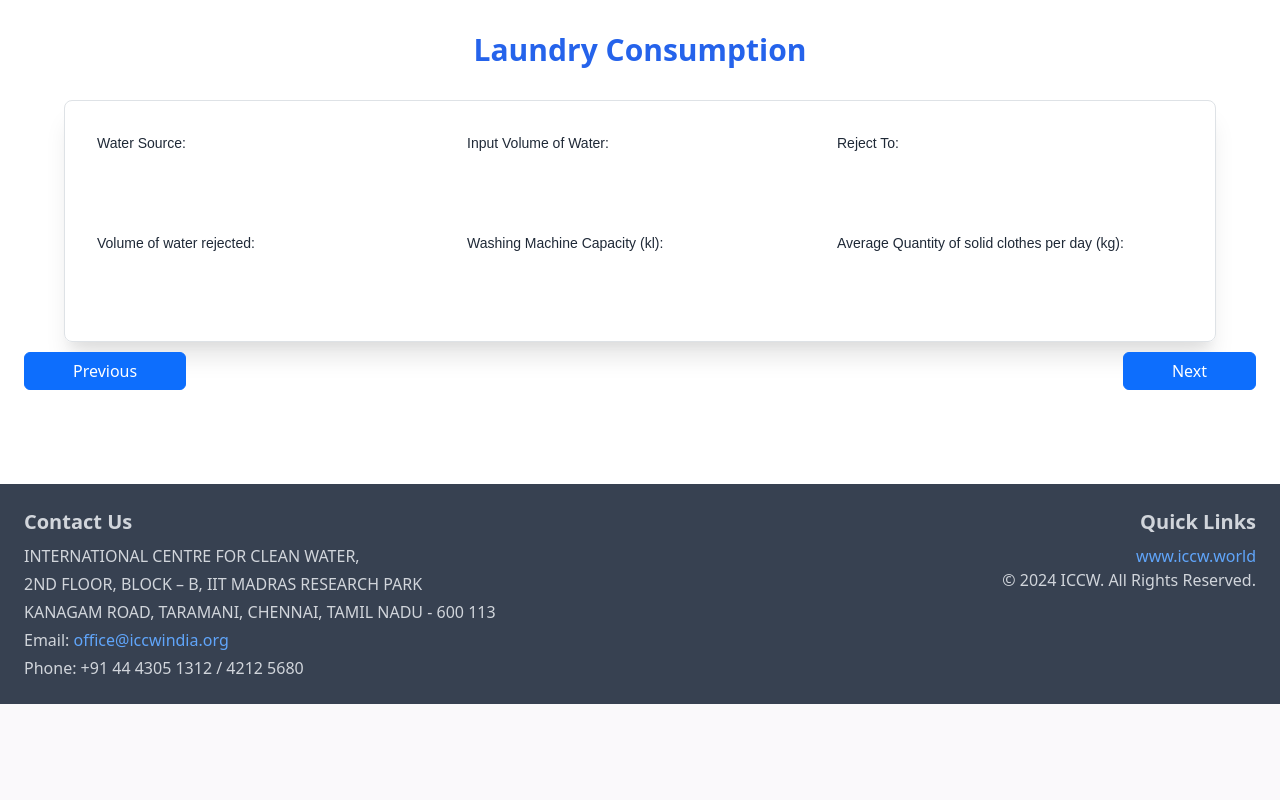
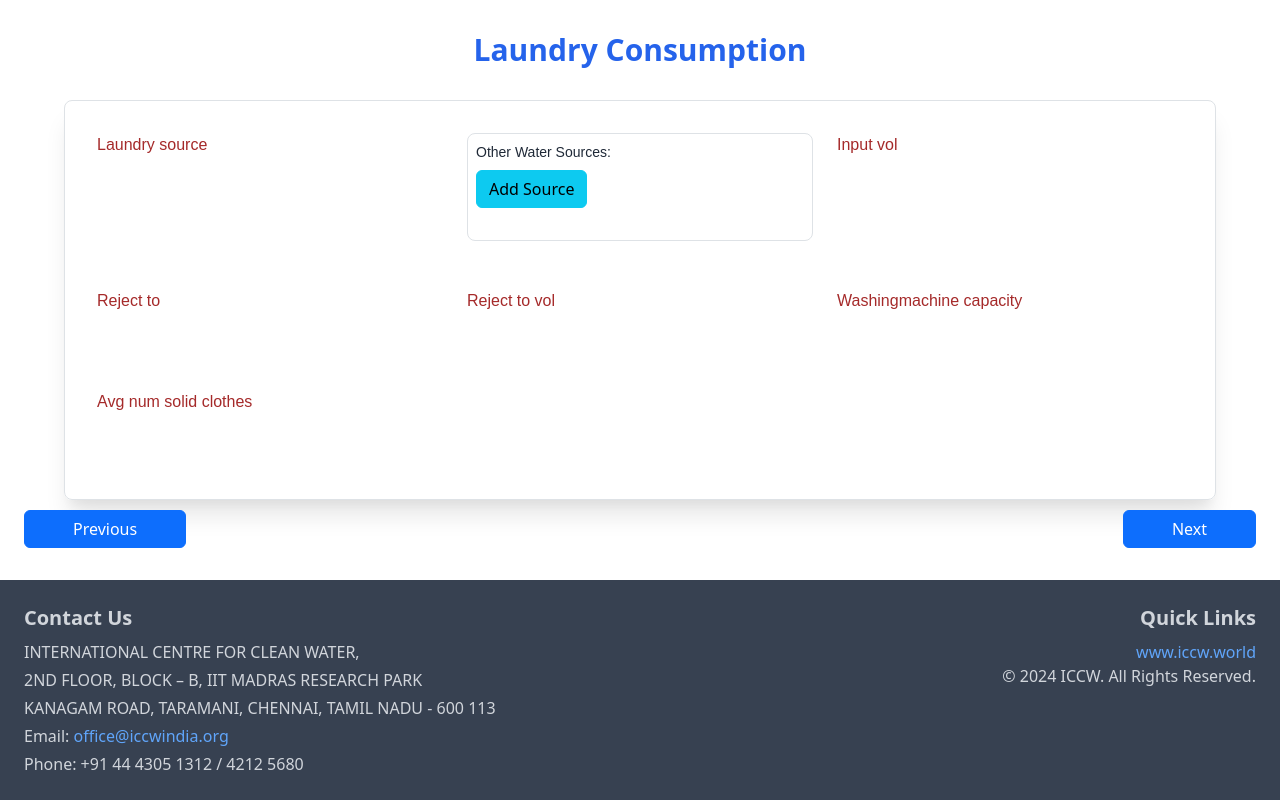
Before and after one commit to datascienceiccw/Digital_water_audit, a Django app: template templates/LaundryConsumption.html in a window 1280 px wide. Shown: the part 96-896 px from the top of the page. Before the commit the page ends 800 px from the top, so only its background shows below. Run offline with Django 4.2, Linux system fonts and the light colour scheme; the template is opened without the code that fills it, so the values that code supplies are empty, except form fields; a user stored in the database is signed in; tables that the repository leaves empty hold one stand-in row (values such as "Sample post"); form fields are guessed from the names that the template uses; parts of the project's set-up code (start-up, migrations or seed data) failed here and were passed over; some libraries are stand-ins or nearby versions.

Commit message:
add multi-select functionality for water sources

```diff
--- a/templates/LaundryConsumption.html
+++ b/templates/LaundryConsumption.html
@@ -17,28 +17,42 @@
     {% else %}
         <fieldset class="max-w-6xl mx-auto bg-white p-8 rounded-lg shadow-xl border border-gray-200  form-container grid grid-cols-1 md:grid-cols-3 gap-4">
     {% endif %}
+    {% if not details %}
         <div class="mb-6">
-            <label for="{{ form.laundry_source.id_for_label }}" class="block text-sm font-medium text-gray-800 mb-2">
-                Water Source:
-            </label>
+            {{ form.laundry_source.label_tag }}
             {{ form.laundry_source }}
             {% if form.laundry_source.errors %}
                 <p class="text-red-600 text-xs italic mt-1">{{ form.laundry_source.errors.as_text }}</p>
             {% endif %}
         </div>
+        <div id="other-sources-container" class="mb-6 border border-gray-300 p-2 rounded-lg">
+            <label for="other_sources" class="block text-sm font-medium text-gray-800 mb-2">
+                Other Water Sources:
+            </label>
+            <button type="button" id="add-source" class="btn btn-info mb-4">Add Source</button>
+            <div id="dynamic-source-fields"></div>
+        </div>
+    {% else %}
         <div class="mb-6">
-            <label for="{{ form.input_vol.id_for_label }}" class="block text-sm font-medium text-gray-800 mb-2">
-                Input Volume of Water:
-            </label>
+            <h3 class="text-lg font-semibold text-gray-800 mb-2">Water Sources</h3>
+            <div class="bg-white shadow rounded-lg p-4">
+                {% for source in sources %}
+                    <div class="py-2 px-4 border-b border-gray-200">
+                        <p class="text-gray-800">{{ source.name }}</p> <!-- assuming 'name' is a field on the source object -->
+                    </div>
+                {% endfor %}
+            </div>
+        </div>
+    {% endif %}
+        <div class="mb-6">
+            {{ form.input_vol.label_tag }}
             {{ form.input_vol }}
             {% if form.input_vol.errors %}
                 <p class="text-red-600 text-xs italic mt-1">{{ form.input_vol.errors.as_text }}</p>
             {% endif %}
         </div>
         <div class="mb-6">
-            <label for="{{ form.reject_to.id_for_label }}" class="block text-sm font-medium text-gray-800 mb-2">
-                Reject To:
-            </label>
+            {{ form.reject_to.label_tag }}
             {{ form.reject_to }}
             {% if form.reject_to.errors %}
                 <p class="text-red-600 text-xs italic mt-1">{{ form.reject_to.errors.as_text }}</p>
@@ -46,27 +60,21 @@
         </div>
 
         <div class="mb-6">
-            <label for="{{ form.reject_to_vol.id_for_label }}" class="block text-sm font-medium text-gray-800 mb-2">
-                Volume of water rejected:
-            </label>
+            {{ form.reject_to_vol.label_tag }}
             {{ form.reject_to_vol }}
             {% if form.reject_to_vol.errors %}
                 <p class="text-red-600 text-xs italic mt-1">{{ form.reject_to_vol.errors.as_text }}</p>
             {% endif %}
         </div>
         <div class="mb-6">
-            <label for="{{ form.washingmachine_capacity.id_for_label }}" class="block text-sm font-medium text-gray-800 mb-2">
-                Washing Machine Capacity (kl):
-            </label>
+            {{ form.washingmachine_capacity.label_tag }}
             {{ form.washingmachine_capacity }}
             {% if form.washingmachine_capacity.errors %}
                 <p class="text-red-600 text-xs italic mt-1">{{ form.washingmachine_capacity.errors.as_text }}</p>
             {% endif %}
         </div>
         <div class="mb-6">
-            <label for="{{ form.avg_num_solid_clothes.id_for_label }}" class="block text-sm font-medium text-gray-800 mb-2">
-                Average Quantity of solid clothes per day (kg):
-            </label>
+            {{ form.avg_num_solid_clothes.label_tag }}
             {{ form.avg_num_solid_clothes }}
             {% if form.avg_num_solid_clothes.errors %}
                 <p class="text-red-600 text-xs italic mt-1">{{ form.avg_num_solid_clothes.errors.as_text }}</p>
@@ -89,22 +97,20 @@
 </div>
 
 <script>
-document.addEventListener('DOMContentLoaded', function() {
-    const sourceNameField = document.querySelector('#{{ form.laundry_source.id_for_label }}');
-    const otherSourceContainer = document.querySelector('.other-source');
+    document.addEventListener('DOMContentLoaded', function() {
+        const addSourceButton = document.getElementById('add-source');
+        const dynamicSourceFields = document.getElementById('dynamic-source-fields');
 
-    sourceNameField.addEventListener('change', function() {
-        otherSourceContainer.classList.toggle('hidden', sourceNameField.value !== '9');
+        addSourceButton.addEventListener('click', function() {
+            const newInput = document.createElement('input');
+            newInput.setAttribute('type', 'text');
+            newInput.setAttribute('name', 'other_sources');
+            newInput.setAttribute('placeholder', 'Enter other source name');
+            newInput.classList.add('block', 'w-full', 'px-3', 'py-2', 'border', 'rounded-md');
+
+            dynamicSourceFields.appendChild(newInput);
+        });
     });
-
-    const hotWaterField = document.querySelector('#{{ form.hot_water.id_for_label }}');
-    const hotWaterContainer = document.querySelector('.hot-water-qty');
-
-    hotWaterField.addEventListener('change', function() {
-        hotWaterContainer.classList.toggle('hidden', hotWaterField.value !== '2');
-    });
-
-});
 </script>
 
 {% endblock %}
```
